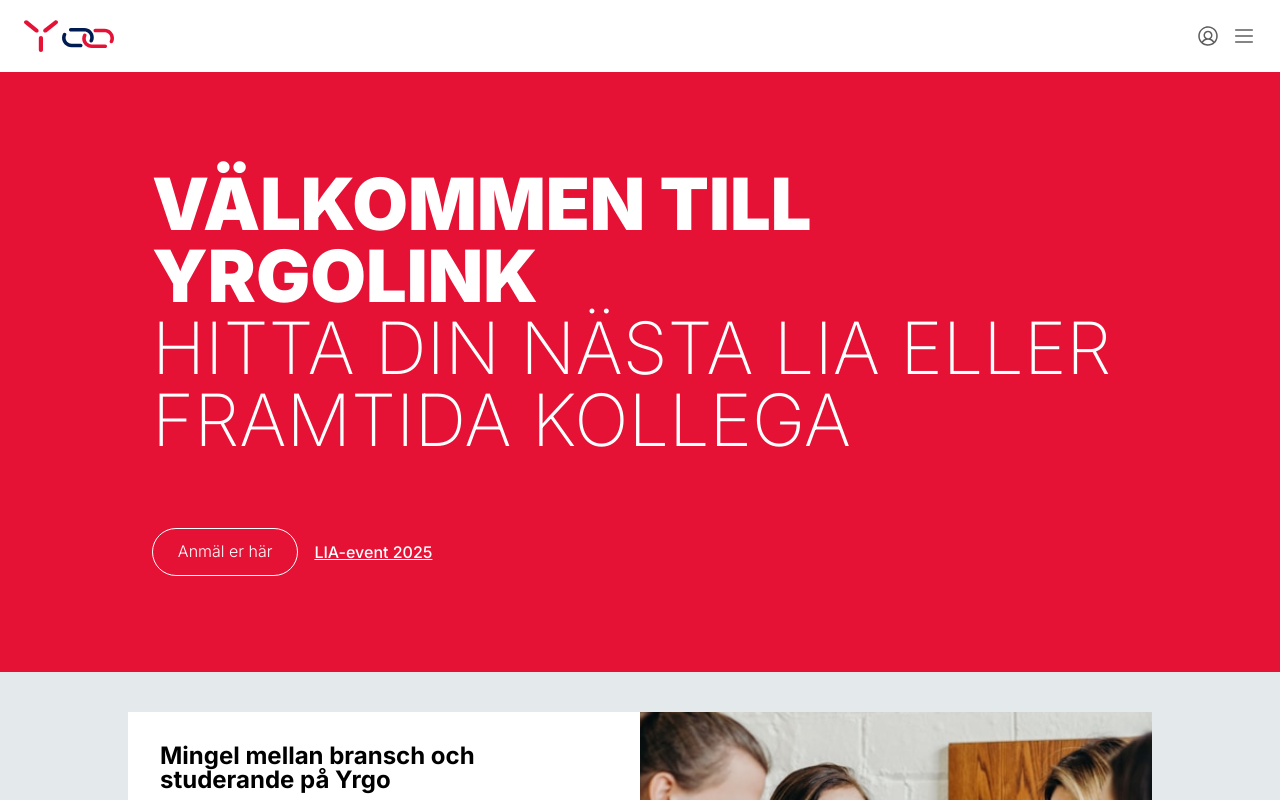
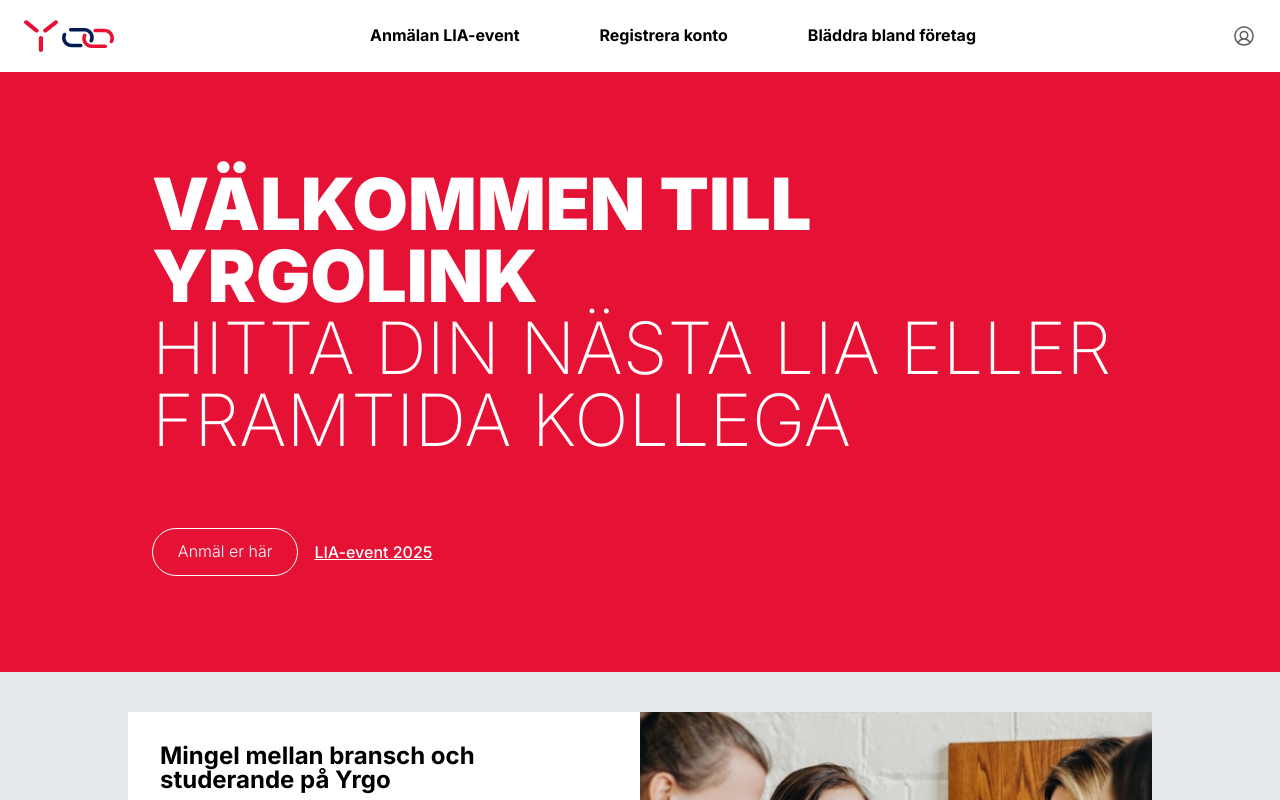
Before and after one commit to TobiasAndren/yrgolink, a Next.js app: page / in a window 1280 px wide. Shown: the top 800 px of the page. Built offline with nearby package versions, Linux system fonts and the light colour scheme.

Commit message:
added a desktop header

```diff
--- a/app/components/common/Header.jsx
+++ b/app/components/common/Header.jsx
@@ -22,9 +22,31 @@ const StyledHeader = styled.header`
     display: flex;
     gap: 0.75rem;
   }
+
+  @media (min-width: 1200px) {
+    justify-content: space-between;
+    align-items: center;
+
+    #hamburger-menu {
+      display: none;
+    }
+  }
 `;
 
-const StyledMobileNav = styled.nav(
+const DesktopNav = styled.nav`
+  display: none;
+  @media (min-width: 1200px) {
+    display: flex;
+    gap: 5rem;
+    font-weight: 700;
+
+    a:hover {
+      text-decoration: underline;
+    }
+  }
+`;
+
+const MobileNav = styled.nav(
   ({ isActive }) => `
   overflow: hidden;
   display: flex;
@@ -66,6 +88,11 @@ export const Header = ({}) => {
         <a href="/">
           <img src="/logo-link.svg" alt="" />
         </a>
+        <DesktopNav>
+          <a href="/event-signup">Anmälan LIA-event</a>
+          <a href="/signupp">Registrera konto</a>
+          <a href="">Bläddra bland företag</a>
+        </DesktopNav>
 
         <div>
           <a href="/profile">
@@ -76,13 +103,13 @@ export const Header = ({}) => {
           </a>
         </div>
       </StyledHeader>
-      <StyledMobileNav isActive={isActive}>
+      <MobileNav isActive={isActive}>
         <a href="/event-signup">Anmälan LIA-event</a>
         <hr />
         <a href="/signupp">Registrera konto</a>
         <hr />
         <a href="">Bläddra bland företag</a>
-      </StyledMobileNav>
+      </MobileNav>
     </>
   );
 };
```
